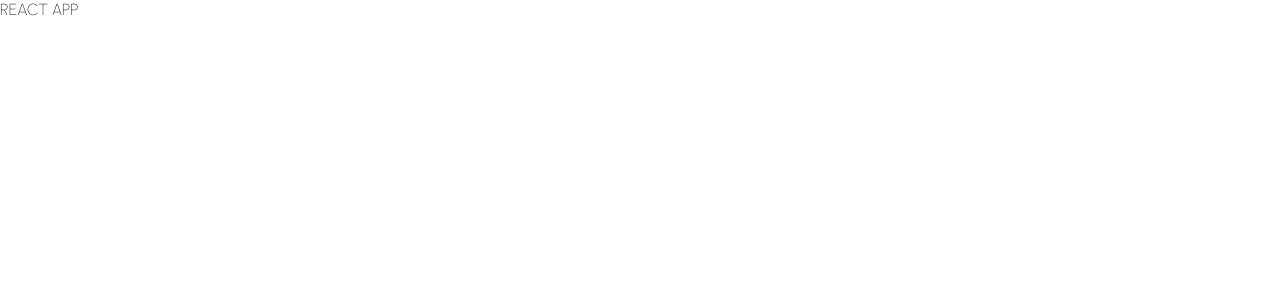
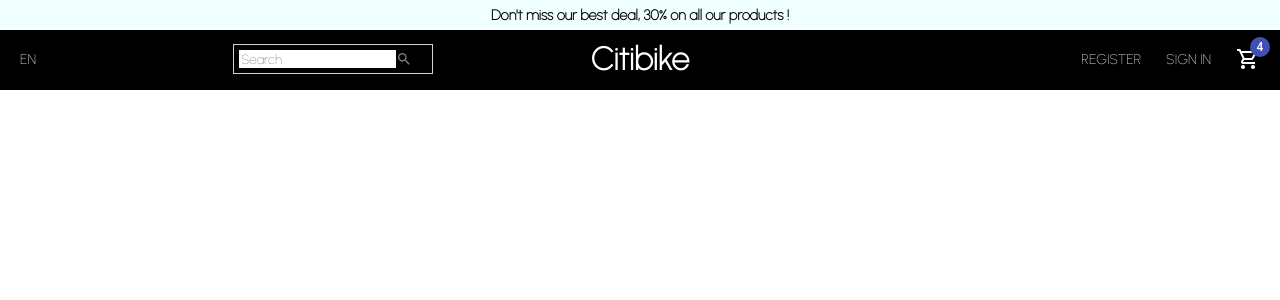
Before and after one commit to Mar550/CitiBike, a React (Create React App) app: page / in a window 1280 px wide. Shown: the top 300 px of the page. Built offline with nearby package versions, Linux system fonts and the light colour scheme.

Commit message:
Navbar component

```diff
--- a/src/App.js
+++ b/src/App.js
@@ -1,9 +1,11 @@
+import Home from "./pages/Home";
+import Navbar from "./components/Navbar";
 
 function App() {
   return (
-    <div className="App">
-      REACT APP
-    </div>
+    <>
+      <Home/>
+    </>
   );
 }
 
--- /dev/null
+++ b/src/components/Announcement.js
@@ -0,0 +1,12 @@
+import React from 'react'
+import './Navbar.css';
+
+const Announcement = () => {
+  return (
+    <div className="announcement">
+        Don't miss our best deal, 30% on all our products !
+    </div>
+  )
+}
+
+export default Announcement;
--- /dev/null
+++ b/src/components/Navbar.css
@@ -0,0 +1,73 @@
+.container{
+    height:60px;
+    background-color: black;
+    color: white;
+}
+
+.wrapper{
+    padding: 10px 20px;
+    display: flex;
+    justify-content: space-between;
+}
+
+.left{
+    flex: 1;
+    display: flex;
+    align-items: center;
+}
+
+.center{
+    flex: 1;
+    text-align: center;
+}
+
+.right{
+    flex: 1;
+    display: flex;
+    align-items: center;
+    justify-content: flex-end;
+}
+
+.language{
+    color: white;
+    font-size: 14px;
+    cursor:pointer;
+    flex: 1;
+}
+
+.searchContainer{
+    color: white;
+    flex: 1;
+    border: 1px solid lightgray;
+    display: flex;
+    align-items: center;
+    margin-left: 25px;
+    padding: 5px;
+}
+
+.input-search{
+    border: none;
+}
+
+.logo{
+    font-weight: bold;
+}
+
+.item{
+    font-size: 14px;
+    cursor: pointer;
+    margin-left: 25px;
+}
+
+.announcement{
+    height: 30px;
+    background-color: azure;
+    color:#000000;
+    font-size: 0.9rem;
+    font-weight: bold;
+    display: flex;
+    flex-direction: row;
+    justify-content: center;
+    align-items: center;
+    text-align: center;
+}
--- /dev/null
+++ b/src/components/Navbar.js
@@ -0,0 +1,37 @@
+import React from 'react';
+import styled from 'styled-components';
+import { Search, ShoppingCartOutlined } from "@material-ui/icons";
+import './Navbar.css';
+import { Badge } from "@material-ui/core";
+
+const Navbar = () => {
+    return (
+        <div className="container" >
+            <div className="wrapper">
+            <div className="left">
+                <span className="language"> EN </span>
+                <div className="searchContainer">
+                    <input className="input-search" placeholder="Search" />
+                    <Search className="icon-search" style={{ color:"gray", fontSize:16 }} />
+                </div>
+            </div>
+
+            <div className="center">
+                <h1 className="logo"> Citibike </h1>
+             </div>
+            <div className="right">
+                <div className="item"> REGISTER </div>
+                <div className="item"> SIGN IN </div>
+                <div className="item">
+                    <Badge badgeContent={4} color="primary">
+                        <ShoppingCartOutlined/>
+                    </Badge>
+                </div>
+             </div>
+            </div>
+        </div>
+    )
+}
+
+
+export default Navbar;
--- /dev/null
+++ b/src/pages/Home.js
@@ -0,0 +1,16 @@
+import React from 'react'
+import Navbar from '../components/Navbar';
+import Announcement from '../components/Announcement';
+
+const Home = () => {
+  return (
+    <div>
+        <Announcement/>
+        <Navbar/>
+        <div>
+        </div>
+    </div>
+    )
+}
+
+export default Home
```
